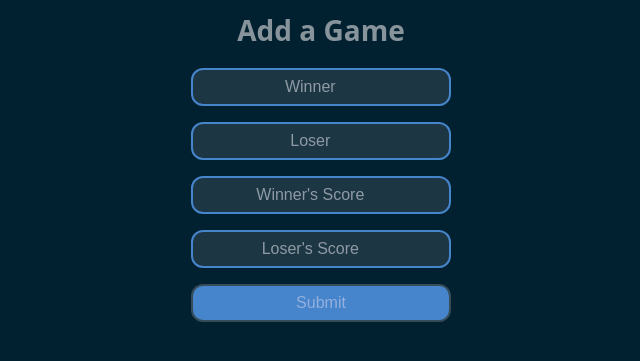
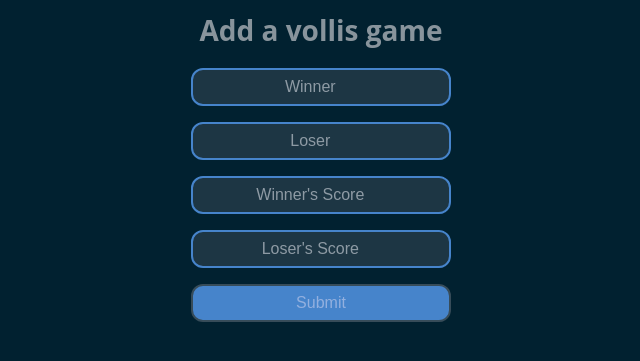
Before and after one commit to meidav/stats, a Flask app: page /add_vollis_game/ in a window 1280 px wide. Shown: the part 148-509 px from the top of the page, without its empty margins (319-959 px from the left). Run offline with Flask 3, Linux system fonts and the light colour scheme; data comes from the database, SQL or seed files in the repository.

Commit message:
Update add_vollis_game.html

```diff
--- a/templates/add_vollis_game.html
+++ b/templates/add_vollis_game.html
@@ -1,7 +1,9 @@
 {% extends 'base_admin.html' %}
 
+{% block title %} Add a vollis game {% endblock %}
+
 {% block content %}
-    <h1>{% block title %} Add a Game {% endblock %}</h1>
+    <h1>Add a vollis game</h1>
     <div>
     <form method="post">
         <datalist id="players">
@@ -38,6 +40,7 @@
         <input type="submit" value="Submit">
     </form>
     </div>
+
     <div>
     {% if todays_stats %}
     <table>
@@ -101,4 +104,5 @@
     </table>
     {% endif %}
     </div>
+
 {% endblock %}
```
